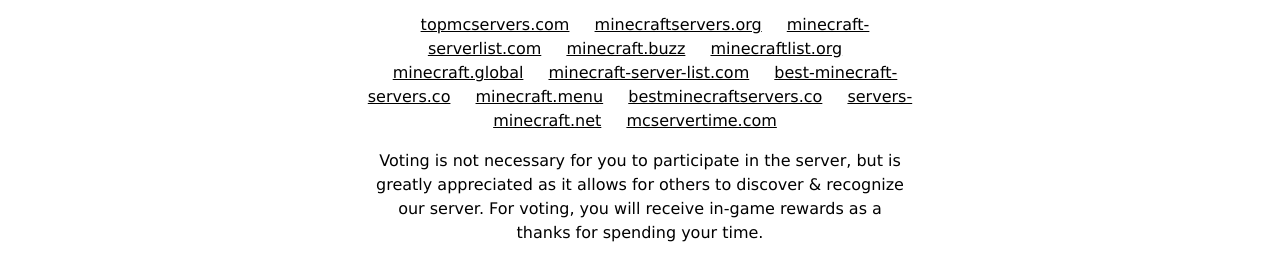
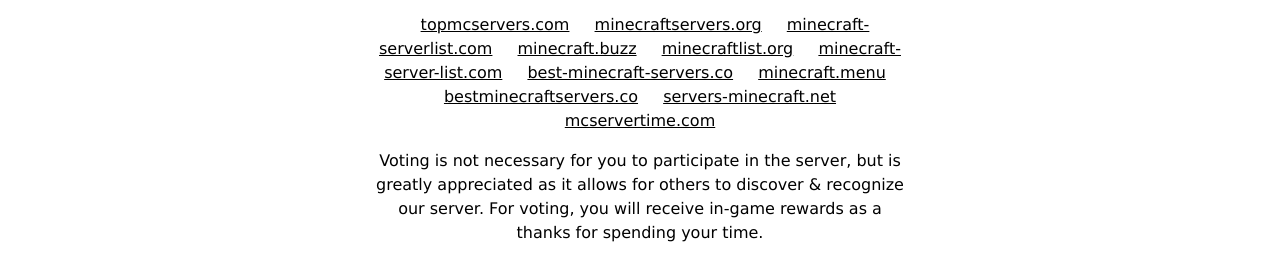
Before and after one commit to ProjectMesaCraft/ProjectMesaCraft.github.io, a plain HTML site: page vote.html in a window 1280 px wide. Shown: the part 194-474 px from the top of the page. Drawn offline with nearby package versions, Linux system fonts and the light colour scheme.

Commit message:
Update vote.html

```diff
--- a/vote.html
+++ b/vote.html
@@ -47,7 +47,6 @@
       <a style="padding: 10px;" class="w3-justify" href="https://minecraft-serverlist.com/server/407/vote">minecraft-serverlist.com</a>
       <a style="padding: 10px;" class="w3-justify" href="https://minecraft.buzz/vote/6678">minecraft.buzz</a>
       <a style="padding: 10px;" class="w3-justify" href="https://minecraftlist.org/vote/30323">minecraftlist.org</a>
-      <a style="padding: 10px;" class="w3-justify" href="https://minecraft.global/server/182/vote">minecraft.global</a>
       <a style="padding: 10px;" class="w3-justify" href="https://minecraft-server-list.com/server/493283/vote/">minecraft-server-list.com</a>
       <a style="padding: 10px;" class="w3-justify" href="https://best-minecraft-servers.co/server-mesacraft.13124/vote">best-minecraft-servers.co</a>
       <a style="padding: 10px;" class="w3-justify" href="https://minecraft.menu/server-mesacraft.1472/vote">minecraft.menu</a>
```
